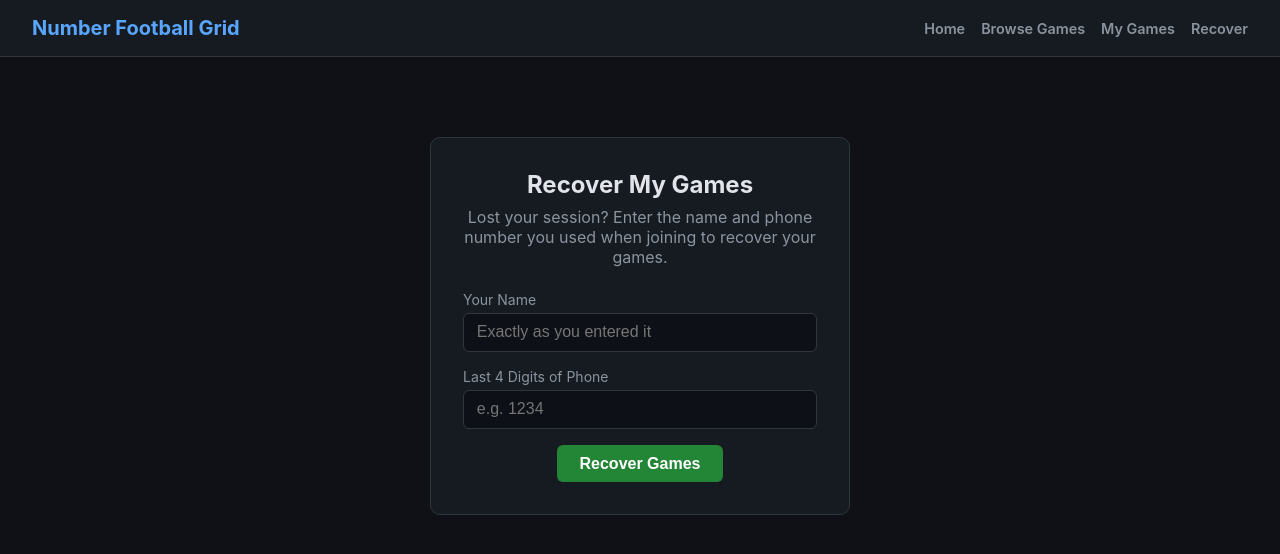
After one commit to juantronn11/grid_game, a Flask app: page /recover in a window 1280 px wide. The commit adds this page. Shown: the top 554 px of the page. Run offline with Flask 3, Linux system fonts and the light colour scheme; some libraries are stand-ins or nearby versions.

Commit message:
added way for player to log back into site if closed, may need to test and see for improvments

```diff
--- a/app.py
+++ b/app.py
@@ -418,6 +418,45 @@ def my_games():
             })
 
     return render_template("my_games.html", games=games)
+
+
+@app.route("/recover", methods=["GET", "POST"])
+@limiter.limit("5 per minute", methods=["POST"])
+def recover():
+    if request.method == "GET":
+        return render_template("recover.html")
+
+    name = request.form.get("name", "").strip()
+    last4 = request.form.get("last4", "").strip()
+
+    if not name or not last4 or len(last4) != 4 or not last4.isdigit():
+        flash("Enter your name and the last 4 digits of your phone.", "error")
+        return redirect(url_for("recover"))
+
+    cur = get_cursor()
+    cur.execute(
+        "SELECT game_id, player_name, phone FROM players WHERE player_name = %s AND is_banned = 0",
+        (name,),
+    )
+    rows = cur.fetchall()
+
+    matched = []
+    for row in rows:
+        stored_digits = "".join(c for c in row["phone"] if c.isdigit())[-4:]
+        if stored_digits == last4:
+            matched.append(row["game_id"])
+
+    if not matched:
+        flash("No games found for that name and phone number.", "error")
+        return redirect(url_for("recover"))
+
+    player_names = session.get("player_names", {})
+    for gid in matched:
+        player_names[gid] = name
+    session["player_names"] = player_names
+
+    flash(f"Recovered {len(matched)} game{'s' if len(matched) != 1 else ''}!", "success")
+    return redirect(url_for("my_games"))
 
 
 @app.route("/game/<game_id>")
--- a/templates/base.html
+++ b/templates/base.html
@@ -16,6 +16,7 @@
             {% endif %}
             <a href="{{ url_for('browse_games') }}" class="header-link">Browse Games</a>
             <a href="{{ url_for('my_games') }}" class="header-link">My Games</a>
+            <a href="{{ url_for('recover') }}" class="header-link">Recover</a>
             {% if session.get("is_superadmin") %}
             <a href="{{ url_for('superadmin_dashboard') }}" class="header-link header-link-admin">Admin</a>
             {% endif %}
--- /dev/null
+++ b/templates/recover.html
@@ -0,0 +1,16 @@
+{% extends "base.html" %}
+{% block title %}Recover My Games{% endblock %}
+{% block content %}
+<div class="card center-card">
+    <h2>Recover My Games</h2>
+    <p>Lost your session? Enter the name and phone number you used when joining to recover your games.</p>
+    <form method="post">
+        <input type="hidden" name="csrf_token" value="{{ csrf_token() }}">
+        <label for="name">Your Name</label>
+        <input type="text" name="name" id="name" placeholder="Exactly as you entered it" required class="input">
+        <label for="last4">Last 4 Digits of Phone</label>
+        <input type="text" name="last4" id="last4" placeholder="e.g. 1234" maxlength="4" pattern="\d{4}" required class="input">
+        <button type="submit" class="btn btn-primary">Recover Games</button>
+    </form>
+</div>
+{% endblock %}
```
